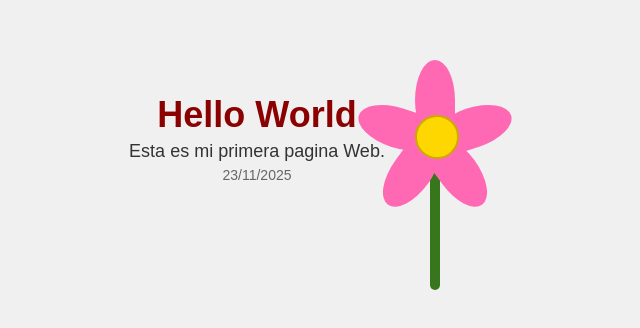
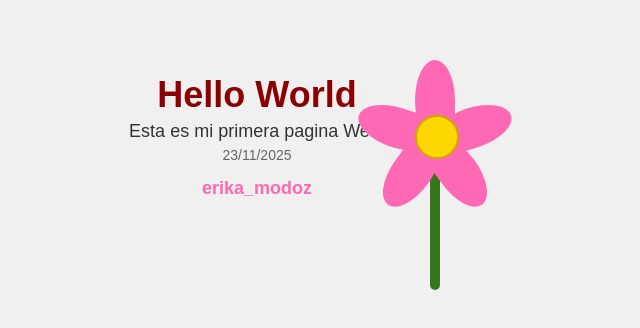
Before and after one commit to erika1-cyber/Prueba, a plain HTML site: page index.html in a window 1280 px wide. Shown: the part 230-558 px from the top of the page, without its empty margins (333-973 px from the left). Drawn offline with Linux system fonts and the light colour scheme.

Commit message:
Update index.html

```diff
--- a/index.html
+++ b/index.html
@@ -32,6 +32,12 @@
         color: #666; /* Gris medio */
         font-size: 14px;
         margin-top: 5px;
+    }
+        .nombre-autor {
+        color: #ff69b4; /* El mismo color rosa de la flor */
+        font-size: 18px;
+        font-weight: bold;
+        margin-top: 15px; /* Más espacio para separarlo de la fecha */
     }
 
         body {
@@ -107,6 +113,7 @@
         <h1 class="titulo-mensaje">Hello World</h1>
         <p class="subtitulo-mensaje">Esta es mi primera pagina Web.</p>
         <p class="fecha-mensaje">23/11/2025</p>
+        <p class="nombre-autor">erika_modoz</p>
     </div>
 
     <div class="tallo-contenedor">
```
